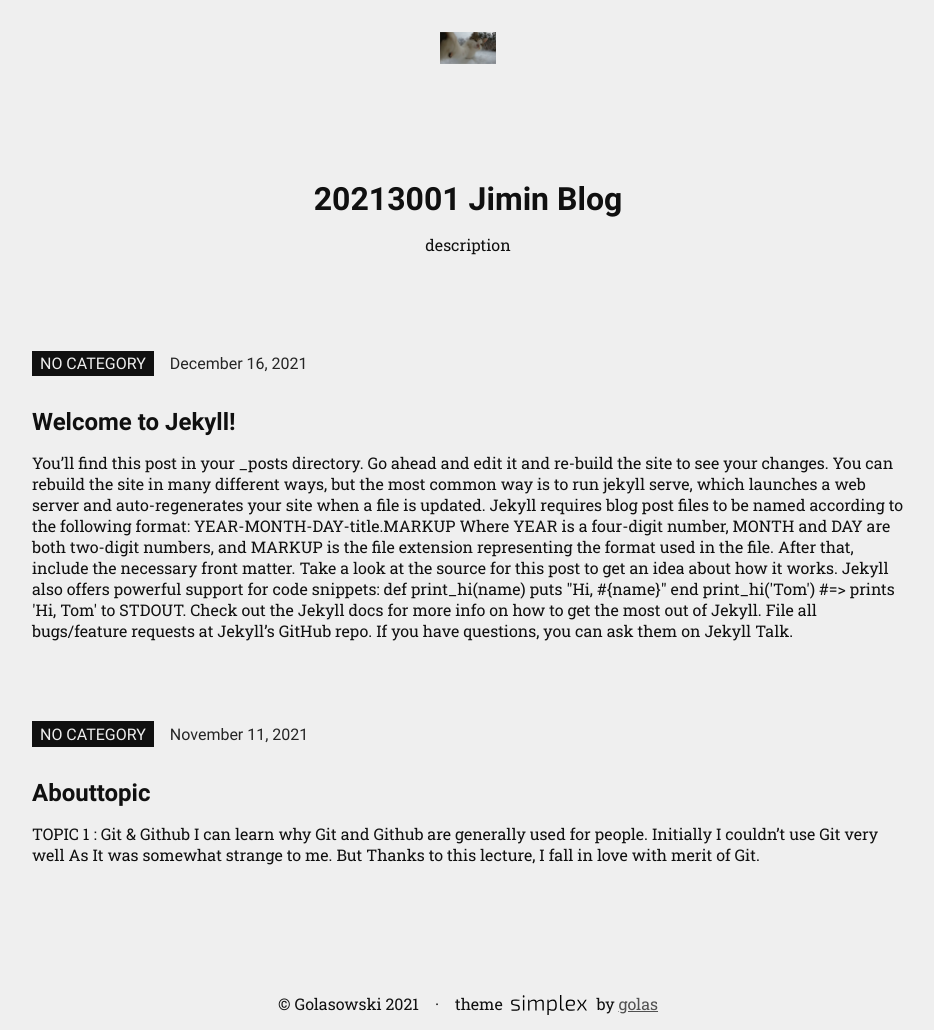
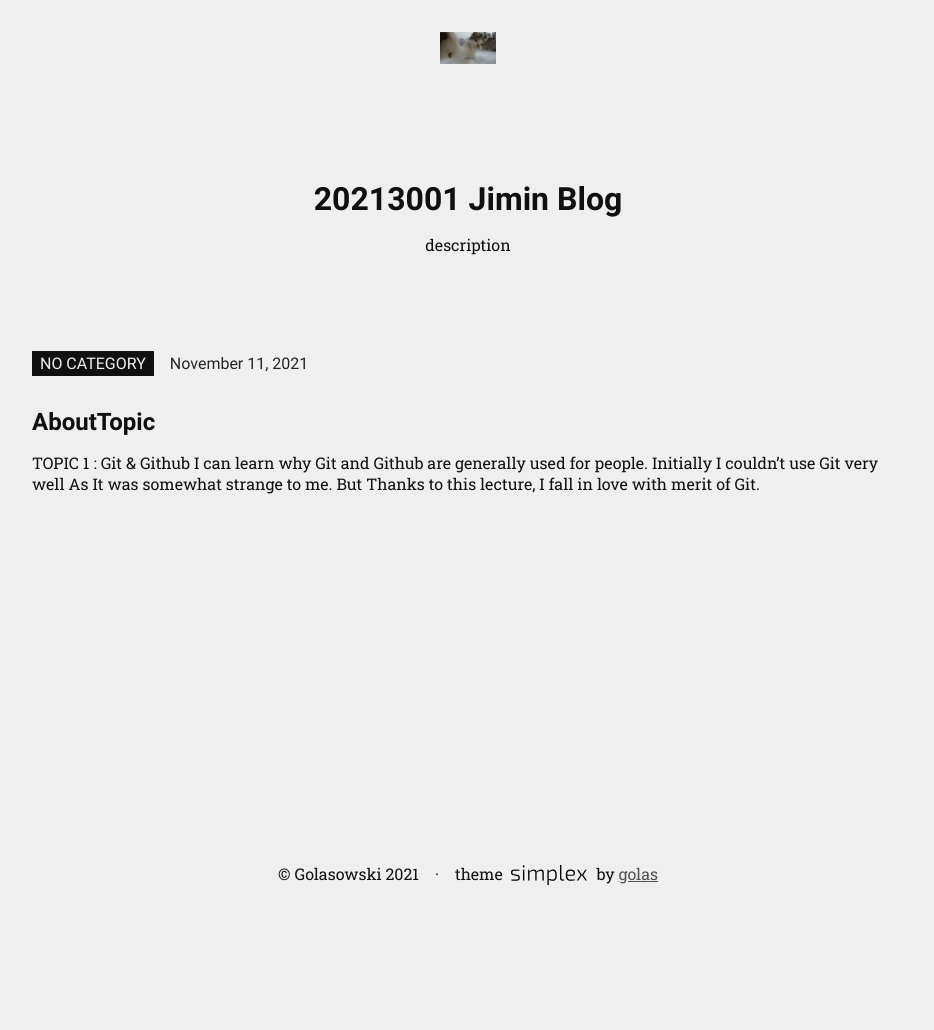
Before and after one commit to wlals3665/wlals3665.github.io, a Jekyll site: the page built from index.markdown, in a window 1280 px wide. Shown: the whole page, without its empty margins (172-1106 px from the left). Built offline with Jekyll 4.4.1, drawn with Linux system fonts in a browser that asks for light colours; after the commit the page ends 900 px from its top, so only the background shows below that.

```diff
--- a/_config.yml
+++ b/_config.yml
@@ -21,3 +21,8 @@ defaults:
       type: category
     values:
       layout: "category"
+
+comment:
+   provider:    "disqus"
+   disqus:
+     shortname:   "wlals3665"
--- a/_posts/2021-12-16-welcome-to-jekyll.markdown
+++ /dev/null
@@ -1,29 +0,0 @@
----
-layout: post
-title:  "Welcome to Jekyll!"
-date:   2021-12-16 14:52:52 +0900
-categories: jekyll update
----
-You’ll find this post in your `_posts` directory. Go ahead and edit it and re-build the site to see your changes. You can rebuild the site in many different ways, but the most common way is to run `jekyll serve`, which launches a web server and auto-regenerates your site when a file is updated.
-
-Jekyll requires blog post files to be named according to the following format:
-
-`YEAR-MONTH-DAY-title.MARKUP`
-
-Where `YEAR` is a four-digit number, `MONTH` and `DAY` are both two-digit numbers, and `MARKUP` is the file extension representing the format used in the file. After that, include the necessary front matter. Take a look at the source for this post to get an idea about how it works.
-
-Jekyll also offers powerful support for code snippets:
-
-{% highlight ruby %}
-def print_hi(name)
-  puts "Hi, #{name}"
-end
-print_hi('Tom')
-#=> prints 'Hi, Tom' to STDOUT.
-{% endhighlight %}
-
-Check out the [Jekyll docs][jekyll-docs] for more info on how to get the most out of Jekyll. File all bugs/feature requests at [Jekyll’s GitHub repo][jekyll-gh]. If you have questions, you can ask them on [Jekyll Talk][jekyll-talk].
-
-[jekyll-docs]: https://jekyllrb.com/docs/home
-[jekyll-gh]:   https://github.com/jekyll/jekyll
-[jekyll-talk]: https://talk.jekyllrb.com/
```
Also changed, not shown: _layouts/post.html (+25 -0 lines), _posts/2021-11-11-AboutTopic.md (+8 -0 lines), 2 other files.
